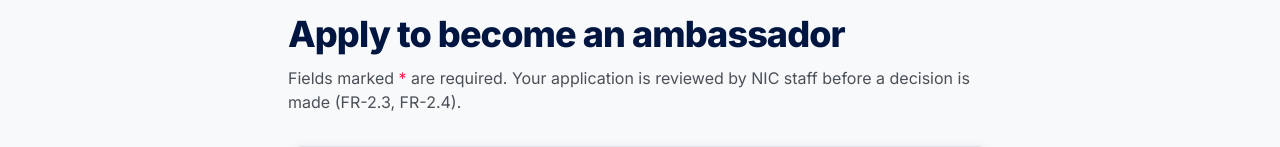
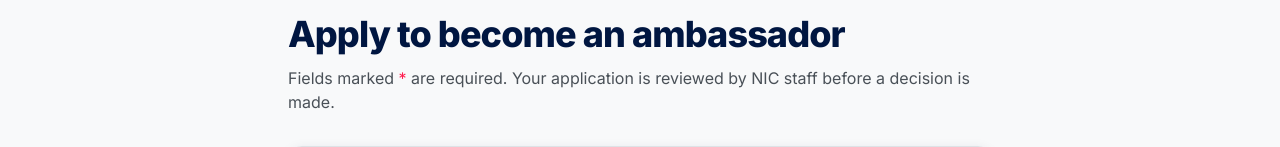
Before and after one commit to sandipkatel/NIC-CAP, a Next.js app: page /apply in a window 1280 px wide. Shown: the part 146-293 px from the top of the page. Built offline with nearby package versions, Linux system fonts and the light colour scheme.

Commit message:
docs: remove FR from original content

```diff
--- a/app/apply/page.js
+++ b/app/apply/page.js
@@ -63,7 +63,7 @@ export default function ApplyPage() {
       <h1 className="section-title mb-3">Apply to become an ambassador</h1>
       <p className="text-text-light mb-8">
         Fields marked <span className="text-red">*</span> are required. Your application is
-        reviewed by NIC staff before a decision is made (FR-2.3, FR-2.4).
+        reviewed by NIC staff before a decision is made.
       </p>
 
       <form onSubmit={handleSubmit} className="card space-y-6">
--- a/app/stories/page.js
+++ b/app/stories/page.js
@@ -7,7 +7,7 @@ export default function StoriesPage() {
       <h1 className="section-title mb-3">Ideas built by ambassadors</h1>
       <p className="text-text-light mb-10 max-w-2xl">
         Projects and initiatives published by NIC administrators to showcase student-led
-        innovation happening across partner campuses (FR-6.1).
+        innovation happening across partner campuses.
       </p>
 
       <div className="grid md:grid-cols-3 gap-6">
```
